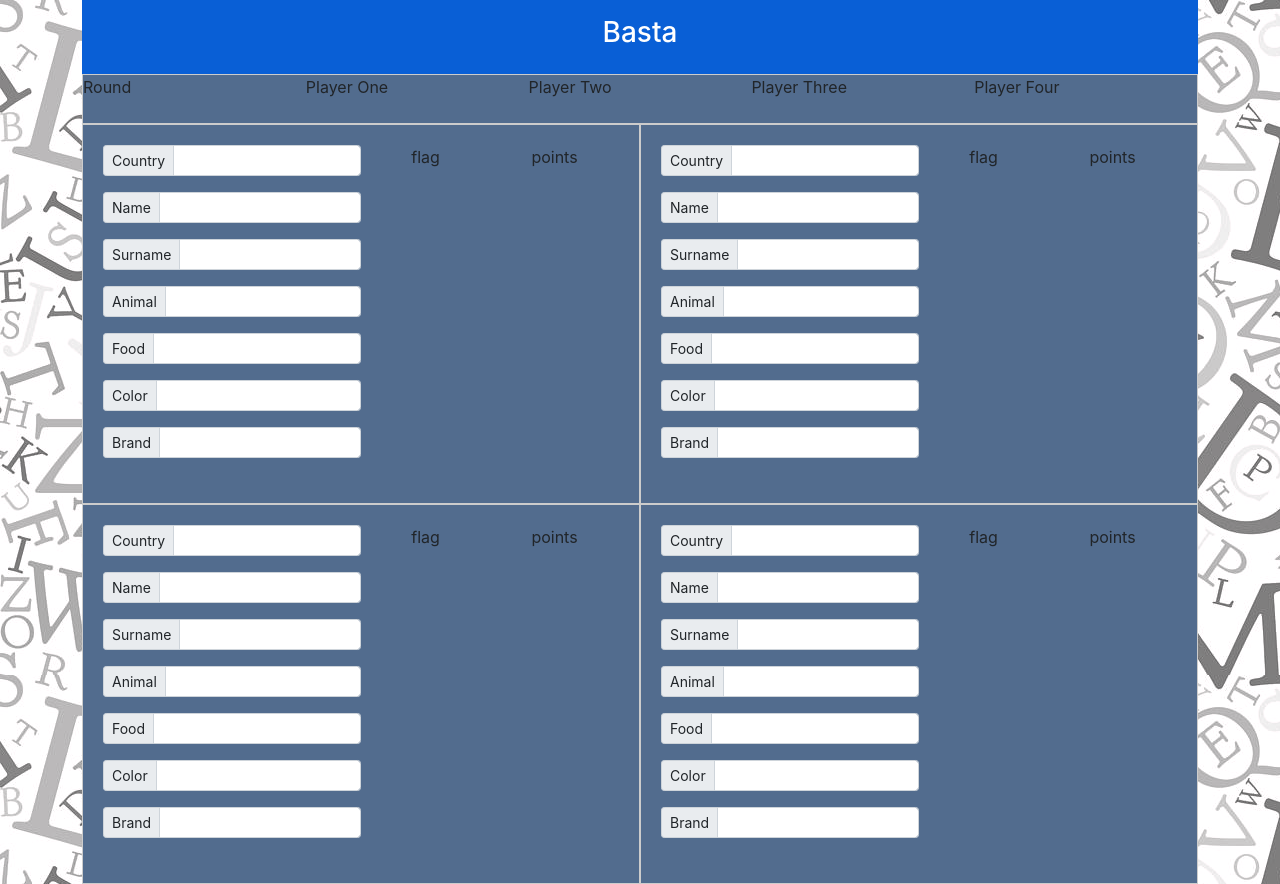
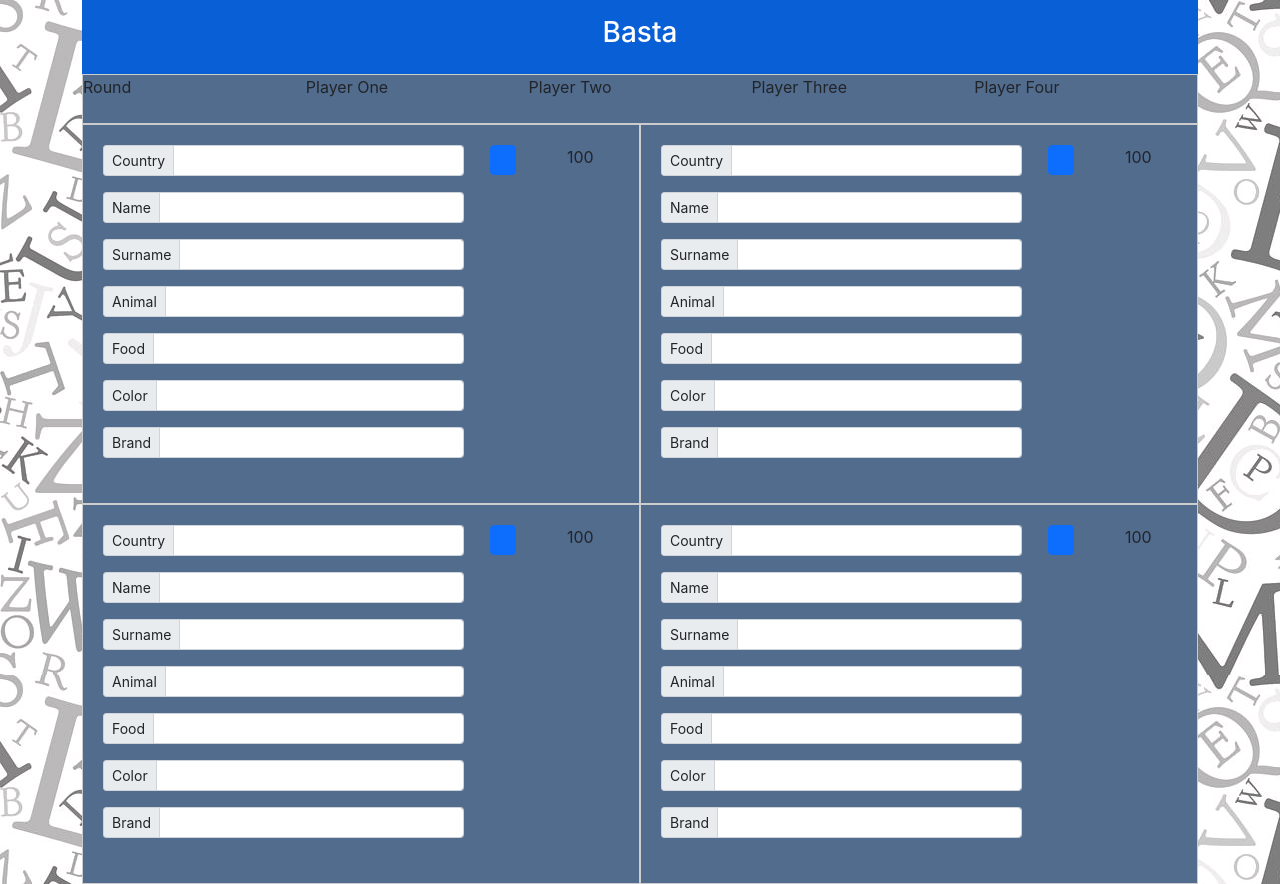
Before and after one commit to leonsuaren/basta, a React (Create React App) app: page /basta-game in a window 1280 px wide. Built offline with nearby package versions, Linux system fonts and the light colour scheme.

Commit message:
change the easing on animaiton

```diff
--- a/src/App.css
+++ b/src/App.css
@@ -85,6 +85,12 @@ body {
 
 .bastaWordAndPoints {
   display: grid;
-  grid-template-columns: 50% 25% 25%;
+  grid-template-columns: 70% 15% 15%;
   justify-items: center;
+
 }
+
+.flag {
+  width: 20px;
+  height: 30px;
+}
--- a/src/components/basta-board/BastaBoard.jsx
+++ b/src/components/basta-board/BastaBoard.jsx
@@ -15,8 +15,8 @@ export const BastaBoard = () => {
             <span className="input-group-text" id="inputGroup-sizing-sm">Country</span>
             <input className="form-control" />
           </div>
-          <div>flag</div>
-          <div>points</div>
+          <button className='flag btn btn-primary'/>
+          <div>100</div>
         </div>
         <div className='bastaWordAndPoints'>
           <div className='input-group input-group-sm mb-3'>
--- a/src/helpers/anime.jsx
+++ b/src/helpers/anime.jsx
@@ -4,7 +4,8 @@ export const basicAnimationComponent = (element) => {
   anime({
     targets: `${element}`,
     opacity: 1,
-    duration: 5000
+    duration: 1000,
+    easing: 'easeInOutSine'
   });
 };
 
```
